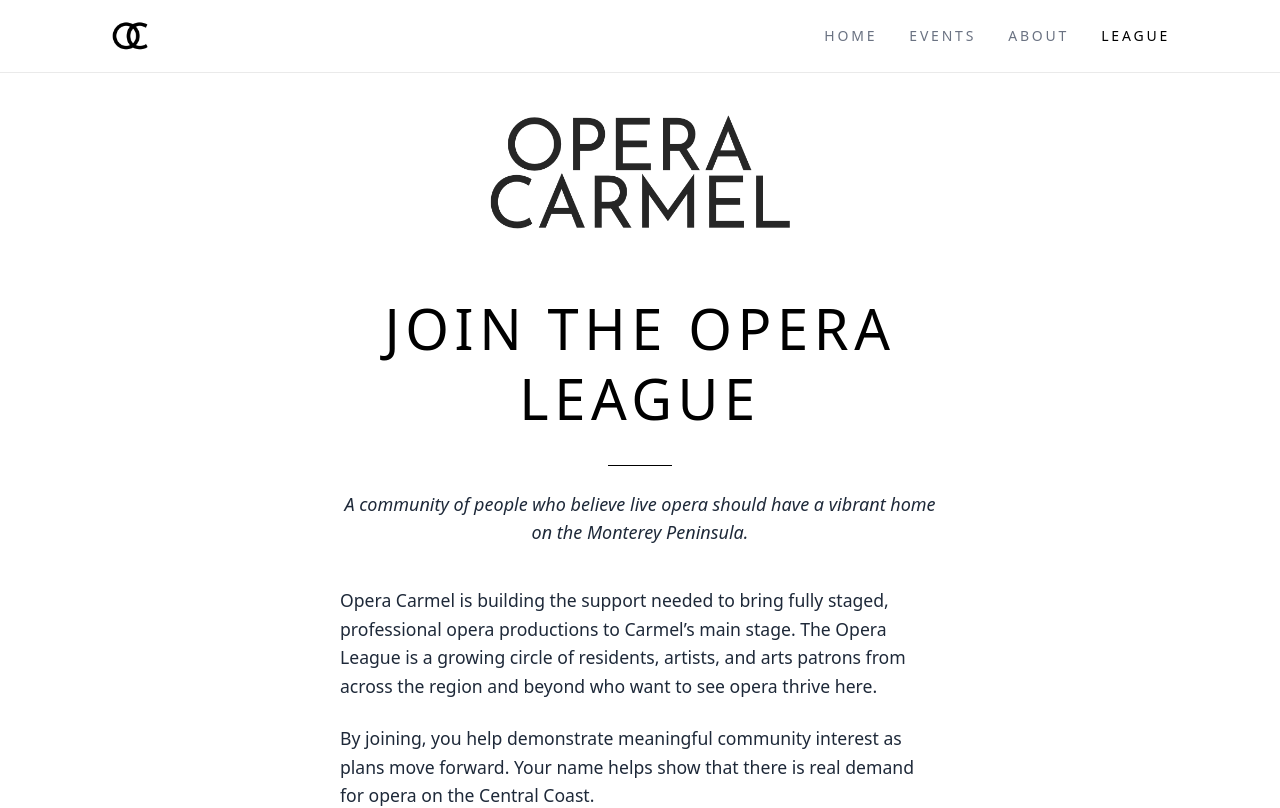
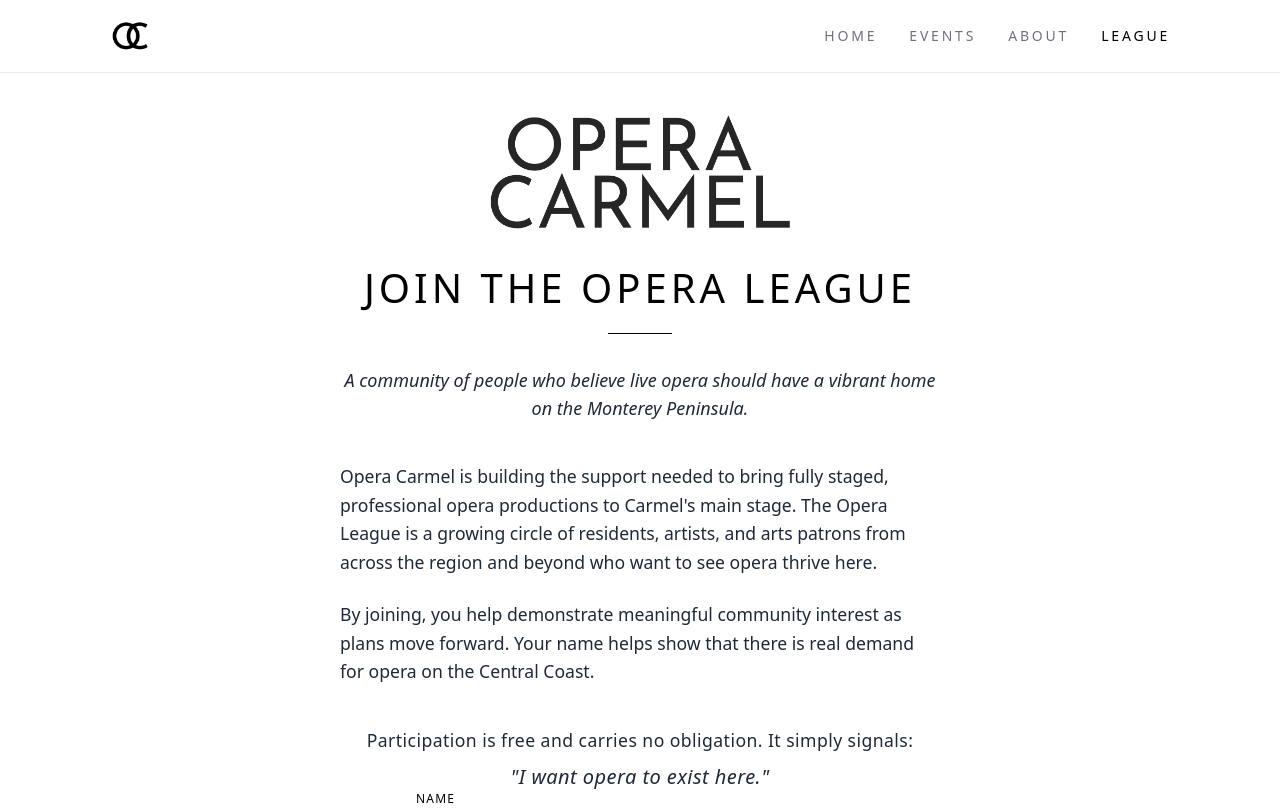
Before and after one commit to billysk8r/oc-web, a Next.js app: page /league in a window 1280 px wide. Shown: the top 808 px of the page. Built offline with nearby package versions, Linux system fonts and the light colour scheme.

Commit message:
Consistent page formatting: standard headers, smaller event/league titles, homepage Carmel text, about header style

```diff
--- a/src/app/about/page.tsx
+++ b/src/app/about/page.tsx
@@ -3,13 +3,18 @@
 export default function AboutPage() {
     return (
         <div className="flex flex-col items-center w-full p-5 text-center bg-white text-black font-inter">
-			<div className="max-w-[600px] w-full flex-1 flex flex-col gap-6">
-			                <img src="/OperaCarmel1200x600.png" alt="Opera Carmel" className="mx-auto max-w-[320px] w-full h-auto mb-4" />
+            <div className="max-w-[600px] w-full flex-1">
+                <h1 className="mb-[10px]">
+                    <img src="/OperaCarmel1200x600.png" alt="Opera Carmel" className="mx-auto max-w-[320px] w-full h-auto" />
+                </h1>
+                <header className="flex flex-col gap-3 mb-8">
+                    <h2 className="font-normal text-[clamp(1.5rem,5vw,2.5rem)] tracking-[0.1em] uppercase leading-tight">
+                        Opera that belongs here.
+                    </h2>
+                    <div className="w-16 h-[1px] bg-black mx-auto mt-2"></div>
+                </header>
+
                 <section className="font-light text-[1.1rem] leading-relaxed text-gray-800 flex flex-col gap-8 text-left">
-					<p className="italic text-center text-lg font-normal">
-						Opera that belongs here.
-					</p>
-
                     <p>
                         Carmel has always been a place for the arts. Music, theater, poetry, painting and
                         architecture are woven into the history of this small town by the sea. Opera Carmel is
@@ -34,7 +39,7 @@
                     </p>
                 </section>
 
-				<div className="flex flex-col items-center gap-6 pt-4">
+                <div className="flex flex-col items-center gap-6 pt-8">
                     <div className="text-center">
                         <p className="font-inter text-[1.1rem] text-gray-800 mb-1">
                             Think opera belongs here, too?
--- a/src/app/events/page.tsx
+++ b/src/app/events/page.tsx
@@ -8,13 +8,15 @@
 
     return (
         <div className="flex flex-col items-center w-full p-5 text-center bg-white text-black font-inter">
-            <div className="max-w-[600px] w-full flex-1 flex flex-col gap-6">
-                            <img src="/OperaCarmel1200x600.png" alt="Opera Carmel" className="mx-auto max-w-[320px] w-full h-auto mb-4" />
-                            <header className="flex flex-col gap-4">
-                    <h1 className="font-normal text-[clamp(2rem,6vw,3.5rem)] tracking-[0.1em] uppercase leading-tight">
+            <div className="max-w-[600px] w-full flex-1">
+                <h1 className="mb-[10px]">
+                    <img src="/OperaCarmel1200x600.png" alt="Opera Carmel" className="mx-auto max-w-[320px] w-full h-auto" />
+                </h1>
+                <header className="flex flex-col gap-3 mb-8">
+                    <h2 className="font-normal text-[clamp(1.5rem,5vw,2.5rem)] tracking-[0.1em] uppercase leading-tight">
                         Upcoming Events
-                    </h1>
-                    <div className="w-16 h-[1px] bg-black mx-auto mt-4"></div>
+                    </h2>
+                    <div className="w-16 h-[1px] bg-black mx-auto mt-2"></div>
                 </header>
 
                 {events.length === 0 ? (
--- a/src/app/league/page.tsx
+++ b/src/app/league/page.tsx
@@ -5,13 +5,15 @@
 export default async function LeaguePage() {
     return (
         <div className="flex flex-col items-center w-full p-5 text-center bg-white text-black font-inter">
-            <div className="max-w-[600px] w-full flex-1 flex flex-col gap-6">
-                            <img src="/OperaCarmel1200x600.png" alt="Opera Carmel" className="mx-auto max-w-[320px] w-full h-auto mb-4" />
-                            <header className="flex flex-col gap-4">
-                    <h1 className="font-normal text-[clamp(2rem,6vw,3.5rem)] tracking-[0.1em] uppercase leading-tight">
+            <div className="max-w-[600px] w-full flex-1">
+                <h1 className="mb-[10px]">
+                    <img src="/OperaCarmel1200x600.png" alt="Opera Carmel" className="mx-auto max-w-[320px] w-full h-auto" />
+                </h1>
+                <header className="flex flex-col gap-3 mb-8">
+                    <h2 className="font-normal text-[clamp(1.5rem,5vw,2.5rem)] tracking-[0.1em] uppercase leading-tight">
                         Join the Opera League
-                    </h1>
-                    <div className="w-16 h-[1px] bg-black mx-auto mt-4"></div>
+                    </h2>
+                    <div className="w-16 h-[1px] bg-black mx-auto mt-2"></div>
                 </header>
 
                 <section className="font-light text-[1.1rem] leading-relaxed text-gray-800 flex flex-col gap-6 text-justify">
@@ -20,7 +22,7 @@
                     </p>
                     <p className="text-left">
                         Opera Carmel is building the support needed to bring fully staged, professional opera
-                        productions to Carmel’s main stage. The Opera League is a growing circle of residents, artists,
+                        productions to Carmel's main stage. The Opera League is a growing circle of residents, artists,
                         and arts patrons from across the region and beyond who want to see opera thrive here.
                     </p>
                     <p className="text-left">
--- a/src/app/league/thankyou/page.tsx
+++ b/src/app/league/thankyou/page.tsx
@@ -3,13 +3,15 @@
 export default function ThankYouPage() {
     return (
         <div className="flex flex-col items-center w-full p-5 text-center bg-white text-black font-inter">
-            <div className="max-w-[700px] w-full flex flex-col gap-12 items-center">
-                            <img src="/OperaCarmel1200x600.png" alt="Opera Carmel" className="mx-auto max-w-[320px] w-full h-auto mb-4" />
-                            <header className="flex flex-col gap-4 items-center">
-                    <h1 className="font-normal text-[clamp(2rem,6vw,3.5rem)] tracking-[0.1em] uppercase leading-tight">
+            <div className="max-w-[600px] w-full flex-1">
+                <h1 className="mb-[10px]">
+                    <img src="/OperaCarmel1200x600.png" alt="Opera Carmel" className="mx-auto max-w-[320px] w-full h-auto" />
+                </h1>
+                <header className="flex flex-col gap-3 mb-8">
+                    <h2 className="font-normal text-[clamp(1.5rem,5vw,2.5rem)] tracking-[0.1em] uppercase leading-tight">
                         Welcome to the League
-                    </h1>
-                    <div className="w-16 h-[1px] bg-black mt-4"></div>
+                    </h2>
+                    <div className="w-16 h-[1px] bg-black mx-auto mt-2"></div>
                 </header>
 
                 <section className="font-light text-[1.1rem] leading-relaxed text-gray-800 flex flex-col gap-6 text-center">
--- a/src/app/page.tsx
+++ b/src/app/page.tsx
@@ -7,9 +7,20 @@
                 <h1 className="mb-[10px]">
                     <img src="/OperaCarmel1200x600.png" alt="Opera Carmel" className="mx-auto max-w-[320px] w-full h-auto" />
                 </h1>
-				<p className="font-light text-[1.15rem] tracking-[0.02em] mb-[25px] italic text-[#4a4a4a]">
+                <header className="flex flex-col gap-3 mb-8">
+                    <p className="font-light text-[1.15rem] tracking-[0.02em] italic text-[#4a4a4a]">
                         A new tradition begins.
                     </p>
+                    <div className="w-16 h-[1px] bg-black mx-auto mt-2"></div>
+                </header>
+
+                <section className="font-light text-[1.05rem] leading-relaxed text-gray-800 text-left mb-8">
+                    <p>
+                        Carmel has always been a place for the arts. Music, theater, poetry, painting and
+                        architecture are woven into the history of this small town by the sea. Opera Carmel is
+                        part of that continuing story.
+                    </p>
+                </section>
 
                 <FlodeskForm />
             </div>
```
Lines whose indentation alone changed are shown as unchanged.
